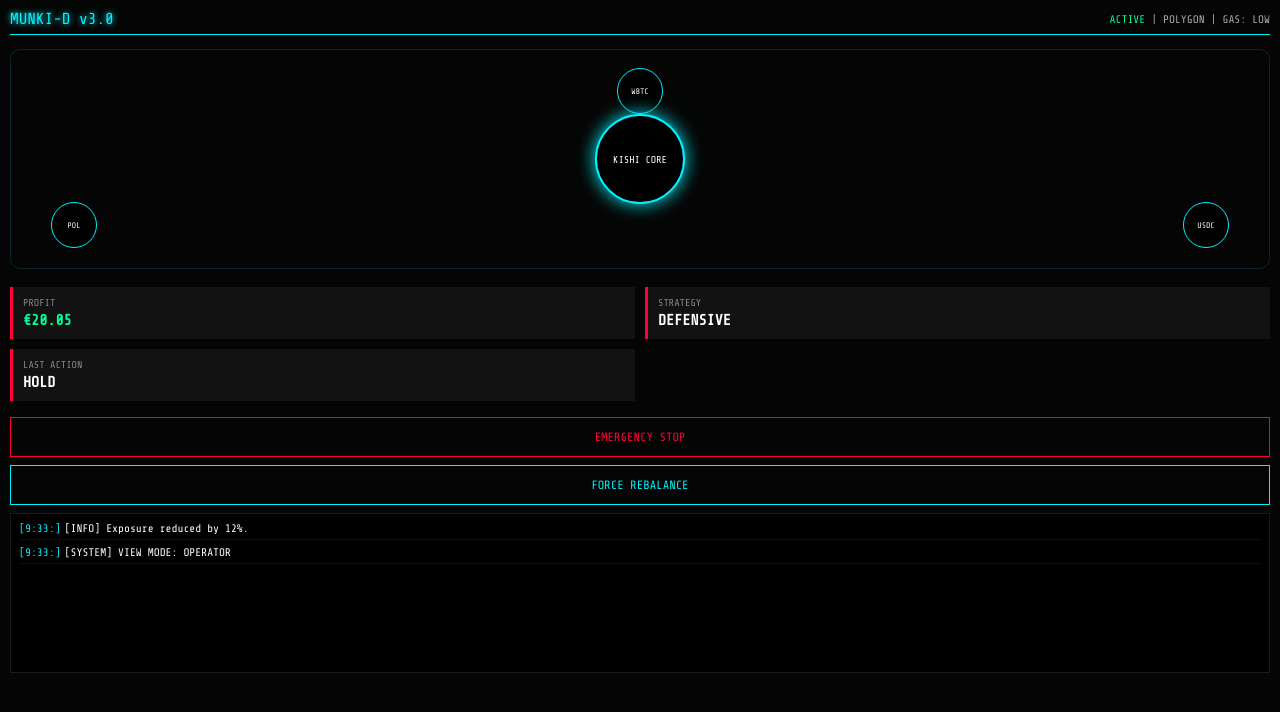
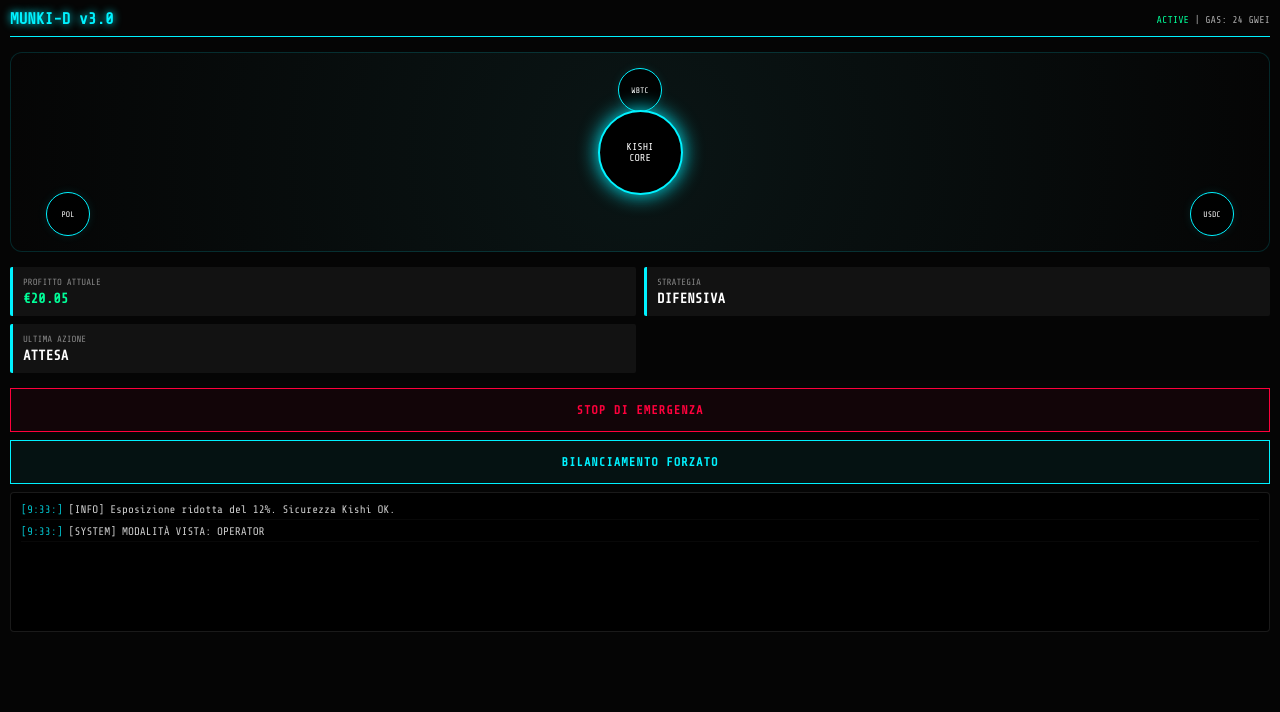
Before and after one commit to munkishira-Boy/munki-d-terminal, a plain HTML site: page index.html in a window 1280 px wide. Drawn offline with nearby package versions, Linux system fonts and the light colour scheme.

Commit message:
Update index.html

```diff
--- a/index.html
+++ b/index.html
@@ -3,10 +3,8 @@
 <head>
 <meta charset="UTF-8">
 <meta name="viewport" content="width=device-width, initial-scale=1.0, maximum-scale=1.0, user-scalable=no">
-<title>MUNKI-D | MOBILE COMMAND</title>
-
+<title>MUNKI-D | ELITE COMMAND</title>
 <link href="https://fonts.googleapis.com/css2?family=Share+Tech+Mono&display=swap" rel="stylesheet">
-
 <style>
 :root {
     --bg: #050505;
@@ -16,260 +14,153 @@
     --warn: #ffaa00;
     --ok: #00ff99;
 }
-
-* { box-sizing: border-box; }
-
-body {
-    margin: 0;
-    padding: 10px;
-    background: var(--bg);
-    color: #fff;
-    font-family: 'Share Tech Mono', monospace;
-}
+* { box-sizing: border-box; -webkit-tap-highlight-color: transparent; }
+body { margin: 0; padding: 10px; background: var(--bg); color: #fff; font-family: 'Share Tech Mono', monospace; overflow-x: hidden; }
 
 /* HEADER */
-.top-bar {
-    display: flex;
-    justify-content: space-between;
-    align-items: center;
-    border-bottom: 1px solid var(--safe);
-    padding-bottom: 6px;
-    margin-bottom: 14px;
-}
+.top-bar { display: flex; justify-content: space-between; align-items: center; border-bottom: 1px solid var(--safe); padding-bottom: 8px; margin-bottom: 15px; }
+.logo { color: var(--safe); text-shadow: 0 0 8px var(--safe); font-size: 16px; font-weight: bold; }
+.status-line { font-size: 10px; color: #aaa; text-transform: uppercase; }
 
-.logo {
-    color: var(--safe);
-    text-shadow: 0 0 6px var(--safe);
-    font-size: 16px;
-}
-
-.status-line {
-    font-size: 11px;
-    color: #aaa;
-}
-
-#botState.ACTIVE { color: var(--ok); }
-#botState.DEFENSIVE { color: var(--warn); }
-#botState.ALERT { color: var(--danger); }
+/* BOT STATES COLORS */
+.STATE-ACTIVE { color: var(--ok) !important; }
+.STATE-DEFENSIVE { color: var(--warn) !important; }
+.STATE-ALERT { color: var(--danger) !important; }
 
 /* VISUAL CORE */
-.visual-area {
-    height: 220px;
-    border: 1px solid rgba(0,242,255,0.15);
-    border-radius: 10px;
-    margin-bottom: 18px;
-    position: relative;
-    display: flex;
-    align-items: center;
-    justify-content: center;
-}
-
-.kishi-core {
-    width: 90px;
-    height: 90px;
-    border-radius: 50%;
-    border: 2px solid var(--safe);
-    display: flex;
-    align-items: center;
-    justify-content: center;
-    font-size: 10px;
-    box-shadow: 0 0 18px var(--safe);
-    background: #000;
-    z-index: 2;
-}
-
-.node {
-    position: absolute;
-    width: 46px;
-    height: 46px;
-    border-radius: 50%;
-    border: 1px solid var(--safe);
-    font-size: 8px;
-    display: flex;
-    align-items: center;
-    justify-content: center;
-    background: rgba(0,0,0,0.85);
-}
-
-.node.wbtc { top: 18px; }
-.node.pol { bottom: 20px; left: 40px; }
-.node.usdc { bottom: 20px; right: 40px; }
+.visual-area { height: 200px; border: 1px solid rgba(0,242,255,0.15); border-radius: 12px; margin-bottom: 15px; position: relative; display: flex; align-items: center; justify-content: center; background: radial-gradient(circle, #0a1515 0%, #050505 100%); }
+.kishi-core { width: 85px; height: 85px; border-radius: 50%; border: 2px solid var(--safe); display: flex; align-items: center; justify-content: center; font-size: 10px; box-shadow: 0 0 20px var(--safe); background: #000; z-index: 2; text-align: center; }
+.node { position: absolute; width: 44px; height: 44px; border-radius: 50%; border: 1px solid var(--safe); font-size: 8px; display: flex; align-items: center; justify-content: center; background: rgba(0,0,0,0.9); box-shadow: 0 0 10px rgba(0,242,255,0.1); }
+.node.wbtc { top: 15px; }
+.node.pol { bottom: 15px; left: 35px; }
+.node.usdc { bottom: 15px; right: 35px; }
 
 /* STATS */
-.stats-grid {
-    display: grid;
-    grid-template-columns: 1fr 1fr;
-    gap: 10px;
-    margin-bottom: 16px;
-}
-
-.stat-card {
-    background: var(--panel);
-    padding: 10px;
-    border-left: 3px solid var(--danger);
-}
-
-.stat-label {
-    font-size: 10px;
-    color: #888;
-    margin-bottom: 4px;
-}
-
-.stat-value {
-    font-size: 15px;
-    font-weight: bold;
-}
+.stats-grid { display: grid; grid-template-columns: 1fr 1fr; gap: 8px; margin-bottom: 15px; }
+.stat-card { background: var(--panel); padding: 10px; border-left: 3px solid var(--safe); border-radius: 2px; }
+.stat-card.alert { border-left-color: var(--danger); }
+.stat-label { font-size: 9px; color: #888; margin-bottom: 4px; text-transform: uppercase; }
+.stat-value { font-size: 14px; font-weight: bold; }
 
 /* BUTTONS */
-.btn {
-    width: 100%;
-    padding: 12px;
-    margin-bottom: 8px;
-    background: none;
-    border: 1px solid var(--danger);
-    color: var(--danger);
-    font-family: inherit;
-    text-transform: uppercase;
-    font-size: 12px;
-}
-
-.btn.safe {
-    border-color: var(--safe);
-    color: var(--safe);
-}
+.btn { width: 100%; padding: 14px; margin-bottom: 8px; background: rgba(255,0,60,0.05); border: 1px solid var(--danger); color: var(--danger); font-family: inherit; text-transform: uppercase; font-size: 12px; font-weight: bold; letter-spacing: 1px; }
+.btn.safe { border-color: var(--safe); color: var(--safe); background: rgba(0,242,255,0.05); }
+.btn:active { opacity: 0.7; transform: scale(0.98); }
 
 /* LOG */
-.terminal {
-    height: 160px;
-    background: #000;
-    border: 1px solid rgba(255,255,255,0.1);
-    padding: 8px;
-    overflow-y: auto;
-    font-size: 11px;
-}
+.terminal { height: 140px; background: #000; border: 1px solid rgba(255,255,255,0.1); padding: 10px; overflow-y: auto; font-size: 11px; border-radius: 4px; }
+.log-line { margin-bottom: 5px; border-bottom: 1px solid rgba(255,255,255,0.03); padding-bottom: 3px; color: #ccc; }
+.log-time { color: var(--safe); margin-right: 6px; opacity: 0.8; }
 
-.log-line {
-    margin-bottom: 6px;
-    border-bottom: 1px solid rgba(255,255,255,0.05);
-    padding-bottom: 4px;
-}
-
-.log-time {
-    color: var(--safe);
-    margin-right: 4px;
-}
-
-/* MODE FILTER */
-[data-operator] { display: none; }
+/* HIDDEN ELEMENTS */
+.hidden { display: none !important; }
 </style>
 </head>
-
 <body>
 
-<!-- HEADER -->
 <header class="top-bar">
     <div class="logo">MUNKI-D v3.0</div>
     <div class="status-line">
-        <span id="botState">ACTIVE</span> |
-        <span>POLYGON</span> |
-        <span id="gasState">GAS: LOW</span>
+        <span id="botStateDisplay">ACTIVE</span> | <span id="gasState">GAS: 24 GWEI</span>
     </div>
 </header>
 
-<!-- VISUAL -->
 <div class="visual-area">
-    <div class="kishi-core">KISHI CORE</div>
+    <div class="kishi-core">KISHI<br>CORE</div>
     <div class="node wbtc">WBTC</div>
     <div class="node pol">POL</div>
     <div class="node usdc">USDC</div>
 </div>
 
-<!-- STATS -->
 <div class="stats-grid">
     <div class="stat-card">
-        <div class="stat-label">PROFIT</div>
+        <div class="stat-label">PROFITTO ATTUALE</div>
         <div class="stat-value" style="color:var(--ok)">€20.05</div>
     </div>
-
-    <div class="stat-card" data-observer>
-        <div class="stat-label">BOT STATUS</div>
-        <div class="stat-value">STABLE</div>
+    <div class="stat-card alert" data-mode="OBSERVER">
+        <div class="stat-label">STATO BOT</div>
+        <div class="stat-value">STABILE</div>
     </div>
-
-    <div class="stat-card" data-operator>
-        <div class="stat-label">STRATEGY</div>
-        <div class="stat-value">DEFENSIVE</div>
+    <div class="stat-card" data-mode="OPERATOR">
+        <div class="stat-label">STRATEGIA</div>
+        <div class="stat-value" id="stratValue">DIFENSIVA</div>
     </div>
-
-    <div class="stat-card" data-operator>
-        <div class="stat-label">LAST ACTION</div>
-        <div class="stat-value">HOLD</div>
+    <div class="stat-card" data-mode="OPERATOR">
+        <div class="stat-label">ULTIMA AZIONE</div>
+        <div class="stat-value">ATTESA</div>
     </div>
 </div>
 
-<!-- ACTIONS -->
-<button class="btn" data-operator>EMERGENCY STOP</button>
-<button class="btn safe" data-operator>FORCE REBALANCE</button>
+<div data-mode="OPERATOR">
+    <button class="btn" onclick="triggerAlert()">STOP DI EMERGENZA</button>
+    <button class="btn safe" onclick="rebalance()">BILANCIAMENTO FORZATO</button>
+</div>
 
-<!-- LOG -->
 <div class="terminal" id="log"></div>
 
 <script>
-/* GLOBAL STATE */
-let VIEW_MODE = "OPERATOR"; // OPERATOR | OBSERVER
-let BOT_STATE = "ACTIVE";   // ACTIVE | DEFENSIVE | ALERT
+let VIEW_MODE = "OPERATOR"; // Switch con tasto 'M'
+let BOT_STATE = "ACTIVE";
 
 const log = document.getElementById("log");
-const botStateEl = document.getElementById("botState");
+const botDisplay = document.getElementById("botStateDisplay");
 
-/* MODE HANDLER */
 function applyViewMode() {
-    document.querySelectorAll("[data-operator]").forEach(el => {
-        el.style.display = VIEW_MODE === "OPERATOR" ? "block" : "none";
+    document.querySelectorAll("[data-mode]").forEach(el => {
+        if (el.getAttribute("data-mode") === VIEW_MODE) {
+            el.classList.remove("hidden");
+        } else {
+            el.classList.add("hidden");
+        }
     });
-    document.querySelectorAll("[data-observer]").forEach(el => {
-        el.style.display = VIEW_MODE === "OBSERVER" ? "block" : "none";
-    });
-    addSystemLog(`VIEW MODE: ${VIEW_MODE}`, "SYSTEM");
+    addSystemLog(`MODALITÀ VISTA: ${VIEW_MODE}`, "SYSTEM");
 }
 
-/* LOG */
 function addSystemLog(text, level="INFO") {
     const div = document.createElement("div");
     div.className = "log-line";
     div.innerHTML = `<span class="log-time">[${new Date().toLocaleTimeString().slice(0,5)}]</span>[${level}] ${text}`;
     log.prepend(div);
-    if (log.children.length > 12) log.lastChild.remove();
+    if (log.children.length > 15) log.lastChild.remove();
 }
 
-/* VOICE */
-const LOG_MESSAGES = {
+const MESSAGES = {
     OPERATOR: [
-        "External scan detected on POL.",
-        "Exposure reduced by 12%.",
-        "Strategy switched: DEFENSIVE.",
-        "Gas spike detected. Holding positions."
+        "Rilevata scansione esterna su pool POL.",
+        "Esposizione ridotta del 12%. Sicurezza Kishi OK.",
+        "Cambio strategia: DIFENSIVA adattiva.",
+        "Picco di Gas rilevato su Polygon. Attesa blocchi.",
+        "Arbitraggio WBTC analizzato: margine troppo basso."
     ],
     OBSERVER: [
-        "Market volatility detected.",
-        "Bot adjusted strategy.",
-        "Network conditions monitored.",
-        "System operating normally."
+        "Volatilità di mercato monitorata.",
+        "Il bot ha adattato la radice degli eventi.",
+        "Condizioni della rete: OTTIMALI.",
+        "Sistema operativo in background."
     ]
 };
 
 function autoLog() {
-    const pool = LOG_MESSAGES[VIEW_MODE];
+    const pool = MESSAGES[VIEW_MODE];
     addSystemLog(pool[Math.floor(Math.random() * pool.length)]);
 }
 
-/* STATE UI */
-function updateBotState() {
-    botStateEl.innerText = BOT_STATE;
-    botStateEl.className = BOT_STATE;
+function triggerAlert() {
+    BOT_STATE = "ALERT";
+    updateUI();
+    addSystemLog("STOP DI EMERGENZA ATTIVATO!", "CRITICAL");
 }
 
-/* KEYBOARD MODE SWITCH */
+function rebalance() {
+    addSystemLog("Ribilanciamento pool Kishi iniziato...", "ACTION");
+    setTimeout(() => addSystemLog("Ribilanciamento completato.", "OK"), 1500);
+}
+
+function updateUI() {
+    botDisplay.innerText = BOT_STATE;
+    botDisplay.className = `STATE-${BOT_STATE}`;
+}
+
 document.addEventListener("keydown", e => {
     if (e.key.toLowerCase() === "m") {
         VIEW_MODE = VIEW_MODE === "OPERATOR" ? "OBSERVER" : "OPERATOR";
@@ -277,11 +168,10 @@ document.addEventListener("keydown", e => {
     }
 });
 
-/* INIT */
+// INIT
 applyViewMode();
-updateBotState();
-setInterval(autoLog, 4000);
+updateUI();
+setInterval(autoLog, 5000);
 </script>
-
 </body>
 </html>
```
